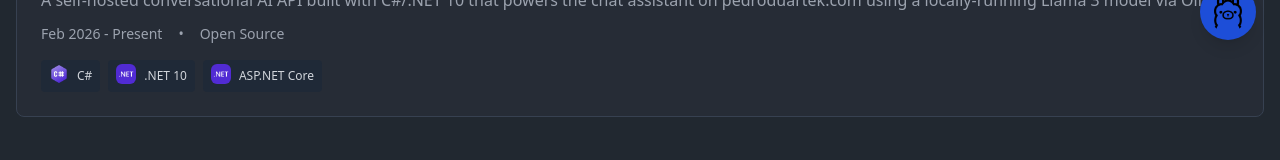
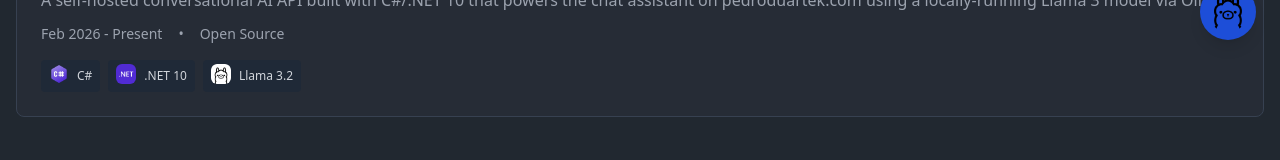
Before and after one commit to pedroduartek/personal-website.ai, a React (Vite) app in the folder apps/web/: page /projects in a window 1280 px wide. Shown: the part 736-896 px from the top of the page. Built offline with nearby package versions, Linux system fonts and the light colour scheme.

Commit message:
fix: remove ASP.NET Core from project technology list for accuracy

```diff
--- a/apps/web/src/content/projects.ts
+++ b/apps/web/src/content/projects.ts
@@ -57,7 +57,6 @@ function getProjects(): Project[] {
       technologies: [
         'C#',
         '.NET 10',
-        'ASP.NET Core',
         'Llama 3.2',
         'Ollama',
         'Docker',
--- a/apps/web/src/features/projects/AiChatApiProjectPage.tsx
+++ b/apps/web/src/features/projects/AiChatApiProjectPage.tsx
@@ -50,7 +50,6 @@ export default function AiChatApiProjectPage() {
           {[
             'C#',
             '.NET 10',
-            'ASP.NET Core',
             'Llama 3.2',
             'Ollama',
             'Docker',
```
